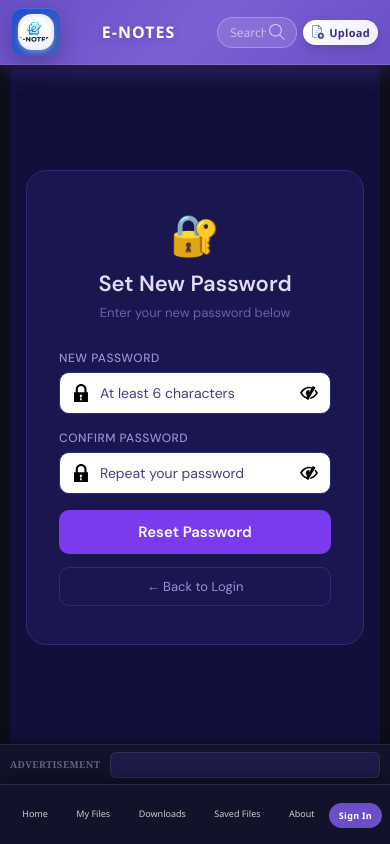
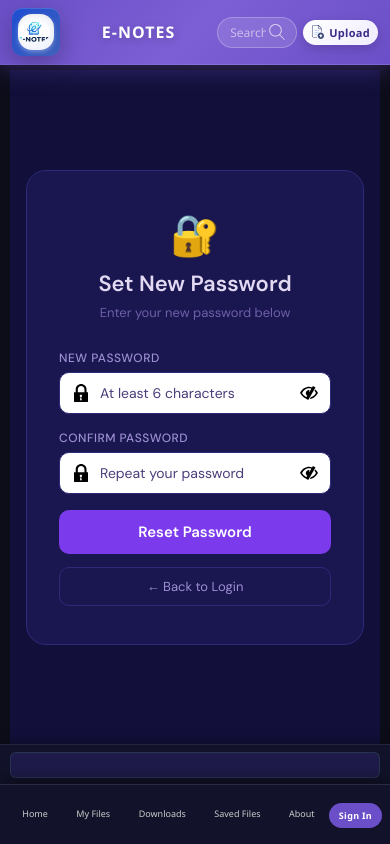
Before and after one commit to Ashwathprabhu-108/E-notes-MERN, a React (Vite) app in the folder Frontend/: page /reset-password/1 in a window 390 px wide. Built offline with nearby package versions, Linux system fonts and the light colour scheme.

Commit message:
initial commit - full project

```diff
--- a/Frontend/src/Pages/Downloads/Downloads.css
+++ b/Frontend/src/Pages/Downloads/Downloads.css
@@ -7,12 +7,6 @@
   font-size: 28px;
   color: #fff;
   margin-bottom: 5px;
-}
-
-.downloads-subtitle {
-  color: #999;
-  font-size: 14px;
-  margin-bottom: 30px;
 }
 
 .downloads-container {
--- a/Frontend/src/Pages/Downloads/Downloads.jsx
+++ b/Frontend/src/Pages/Downloads/Downloads.jsx
@@ -98,7 +98,7 @@ const Downloads = () => {
   return (
     <div className="downloads-main">
       <h2>My Downloads</h2>
-      <p className="downloads-subtitle">All your downloaded files</p>
+
       <div className="downloads-container">
         {downloads.map(file => (
           <div key={file._id} className="download-card">
--- a/Frontend/src/Pages/Home/Home.css
+++ b/Frontend/src/Pages/Home/Home.css
@@ -14,12 +14,6 @@
   font-weight: bold;
   color: #ffffff;
   margin: 0;
-}
-
-.home-header p {
-  font-size: 0.95rem;
-  color: #9d8fd4;
-  margin: 0.5rem 0 0 0;
 }
 
 .loading,
@@ -229,14 +223,6 @@
   transform: scale(0.95);
 }
 
-.icon-btn.save-later {
-  /* Placeholder for save later icon */
-}
-
-.icon-btn.saved-files {
-  /* Placeholder for saved files icon */
-}
-
 /* Action Button Wrapper with Tooltip */
 .action-button-wrapper {
   position: relative;
--- a/Frontend/src/Pages/Home/Home.jsx
+++ b/Frontend/src/Pages/Home/Home.jsx
@@ -218,7 +218,6 @@ const Home = () => {
     <div className="home-container">
       <div className="home-header">
         <h1>All Files</h1>
-        <p>Sorted by downloads and recent uploads</p>
       </div>
 
       <div className="files-grid">
--- a/Frontend/src/Pages/MyFiles/MyFiles.css
+++ b/Frontend/src/Pages/MyFiles/MyFiles.css
@@ -16,12 +16,6 @@
   font-weight: bold;
   color: #ffffff;
   margin: 0;
-}
-
-.myfiles-header p {
-  font-size: 0.95rem;
-  color: #9d8fd4;
-  margin: 0.5rem 0 0 0;
 }
 
 .loading,
@@ -444,10 +438,6 @@
     font-size: 1.5rem;
   }
 
-  .myfiles-header p {
-    font-size: 0.9rem;
-  }
-
   .files-grid {
     grid-template-columns: repeat(auto-fill, minmax(250px, 1fr));
     gap: 1.5rem;
@@ -645,11 +635,6 @@
     margin: 0;
   }
 
-  .myfiles-header p {
-    font-size: 0.8rem;
-    margin-top: 0.3rem;
-  }
-
   .files-grid {
     grid-template-columns: 1fr;
     gap: 1rem;
@@ -790,10 +775,6 @@
     font-size: 1rem;
   }
 
-  .myfiles-header p {
-    font-size: 0.75rem;
-  }
-
   .file-thumbnail {
     height: 120px;
   }
--- a/Frontend/src/Pages/MyFiles/MyFiles.jsx
+++ b/Frontend/src/Pages/MyFiles/MyFiles.jsx
@@ -192,7 +192,6 @@ const MyFiles = () => {
     <div className="myfiles-container">
       <div className="myfiles-header">
         <h1>My Files</h1>
-        <p>Manage your uploaded files</p>
       </div>
 
       <div className="files-grid">
--- a/Frontend/src/Pages/SavedFiles/SavedFiles.css
+++ b/Frontend/src/Pages/SavedFiles/SavedFiles.css
@@ -16,12 +16,6 @@
   font-weight: bold;
   color: #ffffff;
   margin: 0;
-}
-
-.saved-files-header p {
-  font-size: 0.95rem;
-  color: #9d8fd4;
-  margin: 0.5rem 0 0 0;
 }
 
 .loading,
--- a/Frontend/src/Pages/SavedFiles/SavedFiles.jsx
+++ b/Frontend/src/Pages/SavedFiles/SavedFiles.jsx
@@ -161,7 +161,6 @@ const SavedFiles = () => {
       <div className="saved-files-container">
         <div className="saved-files-header">
           <h1>Saved Files</h1>
-          <p>Your collection of saved documents</p>
         </div>
         <div className="empty-state">
           <p>No saved files yet. Start saving files from the Home page!</p>
@@ -174,7 +173,6 @@ const SavedFiles = () => {
     <div className="saved-files-container">
       <div className="saved-files-header">
         <h1>Saved Files</h1>
-        <p>You have {savedFilesData.length} saved file{savedFilesData.length !== 1 ? 's' : ''}</p>
       </div>
 
       <div className="files-grid">
--- a/Frontend/src/Pages/Upload/Upload.css
+++ b/Frontend/src/Pages/Upload/Upload.css
@@ -26,17 +26,6 @@
   margin-bottom: 1.8rem;
 }
 
-.upload-icon {
-  width: 56px;
-  height: 56px;
-  border-radius: 14px;
-  background: linear-gradient(135deg, #6b4fc8, #7c5fd4);
-  display: flex;
-  align-items: center;
-  justify-content: center;
-  margin: 0 auto 14px;
-}
-
 .upload-icon img {
   width: 28px;
   height: 28px;
@@ -48,12 +37,6 @@
   font-size: 24px;
   color: #ffffff;
   margin-bottom: 6px;
-}
-
-.upload-header p {
-  font-size: 14px;
-  color: #9d8fd4;
-  margin: 0;
 }
 
 /* Form fields */
@@ -285,11 +268,6 @@ select.field-input option {
     font-size: 21px;
   }
 
-  .upload-icon {
-    width: 48px;
-    height: 48px;
-  }
-
   .upload-icon img {
     width: 24px;
     height: 24px;
@@ -320,10 +298,6 @@ select.field-input option {
 
   .upload-header h2 {
     font-size: 19px;
-  }
-
-  .upload-header p {
-    font-size: 13px;
   }
 
   .field-input {
--- a/Frontend/src/Pages/Upload/Upload.jsx
+++ b/Frontend/src/Pages/Upload/Upload.jsx
@@ -179,11 +179,7 @@ const Upload = () => {
     <div className="upload-root">
       <div className="upload-card">
         <div className="upload-header">
-          <div className="upload-icon">
-            <img src={UploadIcon} alt="Upload" />
-          </div>
           <h2>Upload Notes</h2>
-          <p>Share your knowledge with the community</p>
         </div>
 
         <div className="upload-form">
--- a/Frontend/src/components/ad-sidebar/AdSidebar.css
+++ b/Frontend/src/components/ad-sidebar/AdSidebar.css
@@ -34,16 +34,6 @@
   gap: 10px;
   width: 100%;
   padding: 0 10px;
-}
-
-.ad-label {
-  font-size: 0.68rem;
-  color: #6b6283;
-  font-weight: 600;
-  letter-spacing: 0.8px;
-  text-transform: uppercase;
-  text-align: center;
-  margin-top: 8px;
 }
 
 .ad-slot {
@@ -103,10 +93,6 @@
     padding: 0 6px;
     gap: 6px;
   }
-  .ad-label {
-    font-size: 0.58rem;
-    letter-spacing: 0.5px;
-  }
   .ad-slot {
     font-size: 0.65rem;
     border-radius: 8px;
@@ -120,9 +106,6 @@
     top: 115px;
     min-height: calc(100vh - 115px);
     padding: 16px 0 20px;
-  }
-  .ad-label {
-    font-size: 0.55rem;
   }
   .ad-slot {
     font-size: 0.6rem;
@@ -140,9 +123,6 @@
   .ad-slot-wrapper {
     padding: 0 4px;
   }
-  .ad-label {
-    font-size: 0.5rem;
-  }
 }
 
 /* ── Galaxy A51/71 / Galaxy Z Fold inner  ≤ 600px ── */
@@ -152,10 +132,6 @@
     top: 100px;
     min-height: calc(100vh - 100px);
     padding: 12px 0 16px;
-  }
-  .ad-label {
-    font-size: 0.48rem;
-    letter-spacing: 0.3px;
   }
   .ad-slot {
     font-size: 0.55rem;
@@ -201,13 +177,6 @@
     margin-top: 0;
   }
 
-  .ad-label {
-    font-size: 0.6rem;
-    margin-top: 0;
-    white-space: nowrap;
-    letter-spacing: 0.4px;
-  }
-
   .ad-slot {
     flex: 1;
     height: 30px;
@@ -249,9 +218,6 @@
     padding: 0 8px;
     bottom: 56px; /* matches 56px tab bar on SE */
   }
-  .ad-label {
-    font-size: 0.55rem;
-  }
   .ad-slot {
     height: 24px;
     font-size: 0.55rem;
@@ -265,9 +231,7 @@
     padding: 0 6px;
     bottom: 54px; /* matches 54px tab bar on S8+ */
   }
-  .ad-label {
-    display: none; /* too small — hide label, keep ad slot */
-  }
+
   .ad-slot {
     height: 24px;
     font-size: 0.52rem;
--- a/Frontend/src/components/ad-sidebar/AdSidebar.jsx
+++ b/Frontend/src/components/ad-sidebar/AdSidebar.jsx
@@ -5,7 +5,6 @@ const AdSidebar = () => {
   return (
     <div className="ad-sidebar">
       <div className="ad-slot-wrapper">
-        <div className="ad-label">Advertisement</div>
         <div className="ad-slot" id="ad-slot">
           {/* Google Ad will go here */}
         </div>
```
